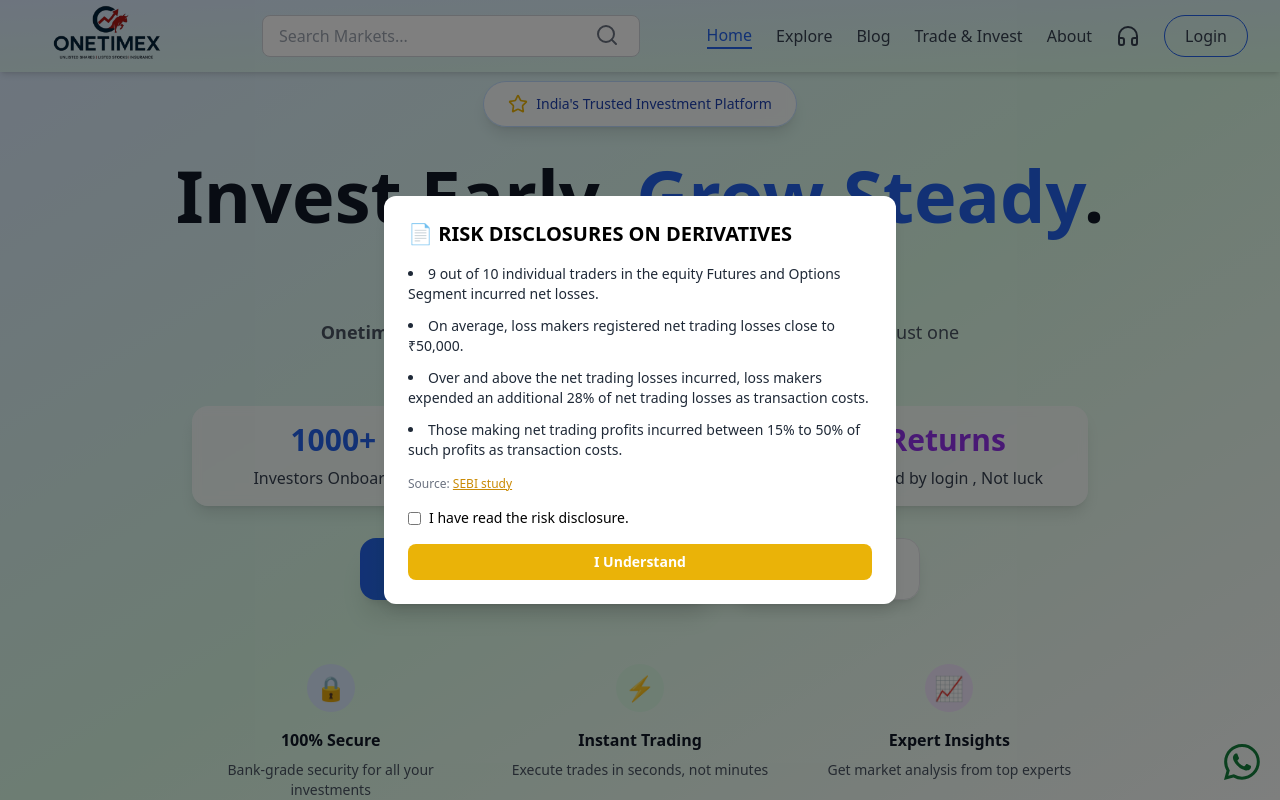
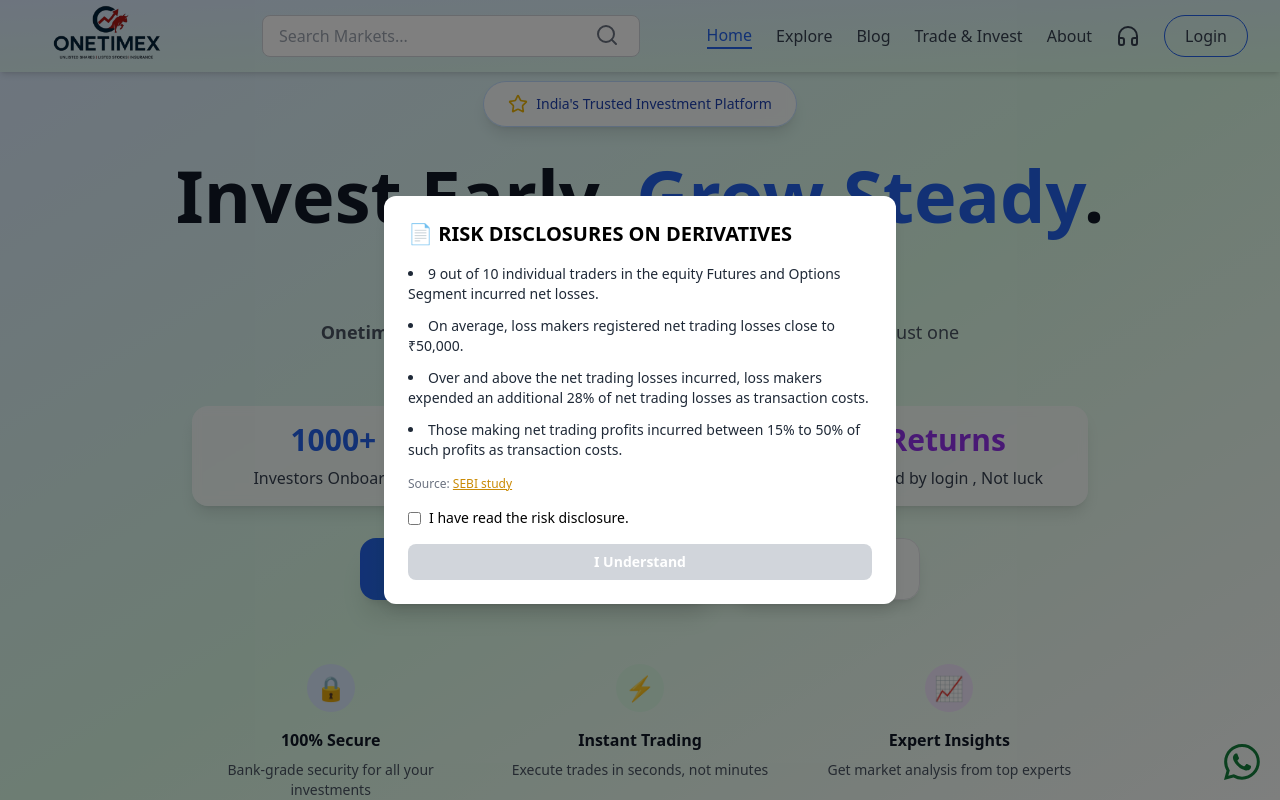
Before and after one commit to Otx-1124/OneTimeX, a React (Vite) app: page / in a window 1280 px wide. Shown: the top 800 px of the page. Built offline with nearby package versions, Linux system fonts and the light colour scheme.

Commit message:
fix bugs in disclaimer popup

```diff
--- a/src/Components/Disclaimer.jsx
+++ b/src/Components/Disclaimer.jsx
@@ -2,18 +2,26 @@
 
 const RiskDisclosurePopup = () => {
   const [showPopup, setShowPopup] = useState(false);
-  const [isChecked, setIsChecked] = useState(true);
+  const [isChecked, setIsChecked] = useState(false);
 
   useEffect(() => {
-    const timer = setTimeout(() => {
-      setShowPopup(true);
-    }, 3000);
-    return () => clearTimeout(timer);
+    const alreadyAccepted = localStorage.getItem("riskDisclosureAccepted");
+
+    if (!alreadyAccepted) {
+      const timer = setTimeout(() => {
+        setShowPopup(true);
+      }, 3000);
+
+      return () => clearTimeout(timer);
+    }
   }, []);
 
-
+  const handleCheckbox = (e) => {
+    setIsChecked(e.target.checked);
+  };
 
   const handleClose = () => {
+    localStorage.setItem("riskDisclosureAccepted", "true");
     setShowPopup(false);
   };
 
@@ -40,7 +48,7 @@
             type="checkbox"
             id="disclosure"
             className="mr-2"
-
+            onChange={handleCheckbox}
           />
           <label htmlFor="disclosure" className="text-sm">I have read the risk disclosure.</label>
         </div>
@@ -50,7 +58,7 @@
             isChecked ? "bg-yellow-500 hover:bg-yellow-600" : "bg-gray-300 cursor-not-allowed"
           }`}
           onClick={handleClose}
-
+          disabled={!isChecked}
         >
           I Understand
         </button>
```
